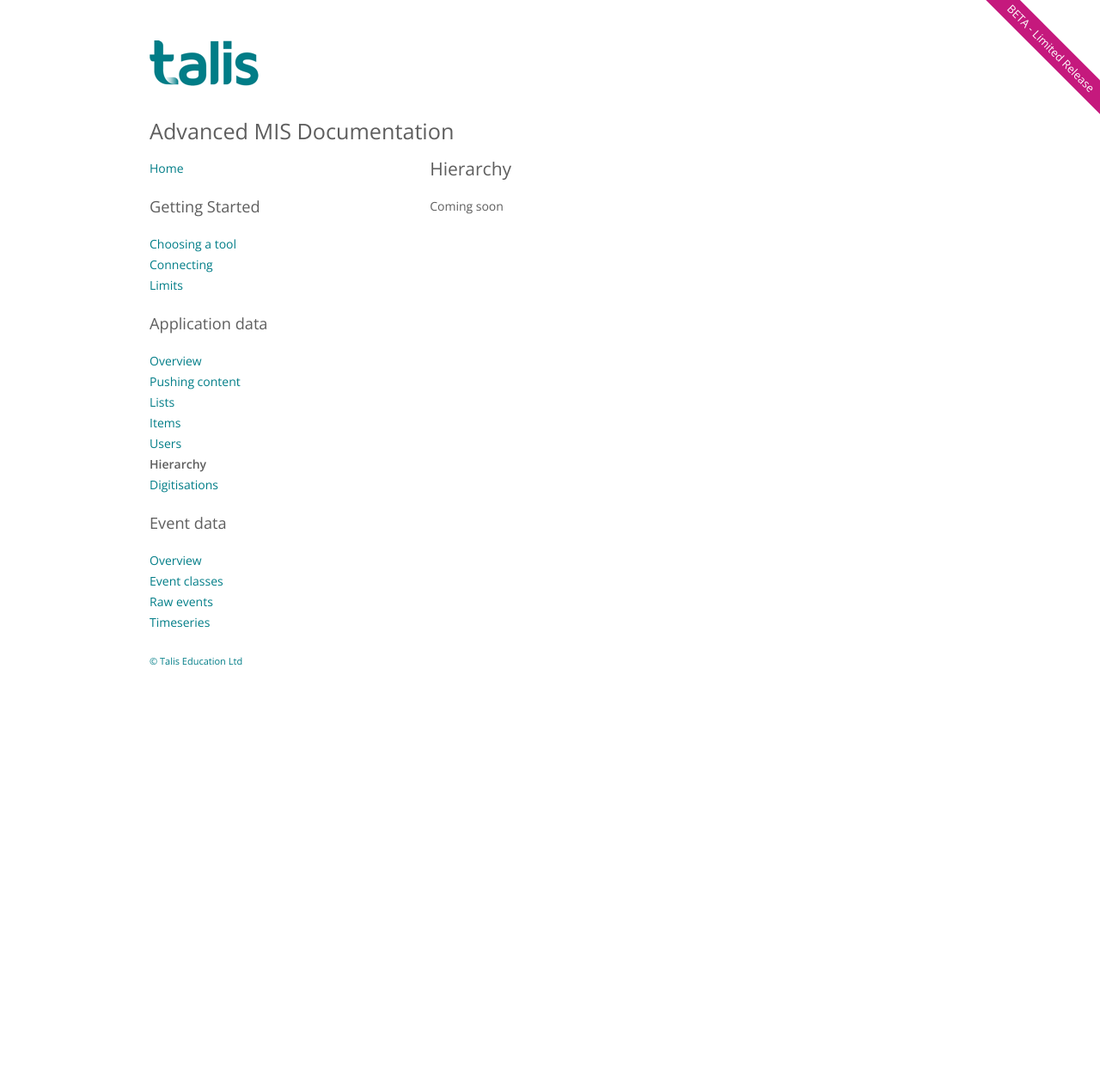
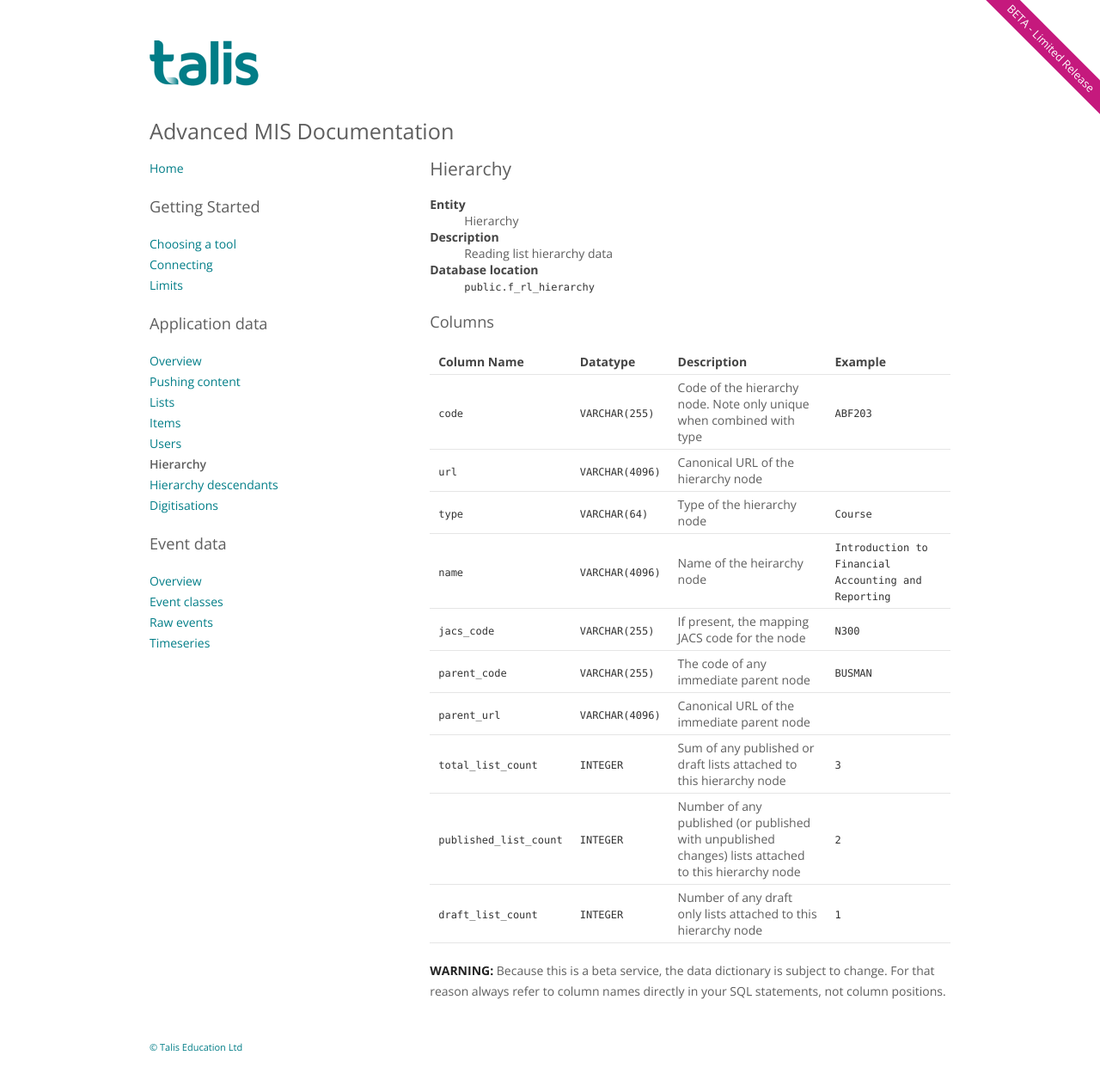
Before and after one commit to techfromsage/advanced-mis, a Jekyll site: the page built from topics/hierarchy.md, in a window 1280 px wide. Shown: the whole page at 86% size. Built offline with Jekyll 4.4.1, drawn with Linux system fonts in a browser that asks for light colours; before the commit the page ends 900 px from its top, so only the background shows below that.

Commit message:
Adding hierarchy documentation

```diff
--- a/_includes/nav.html
+++ b/_includes/nav.html
@@ -36,6 +36,9 @@
         <li{% if page.body_class == 'hierarchy' %} class="active"{% endif %}>
             <a href="{{ site.baseurl }}/topics/hierarchy.html">Hierarchy</a>
         </li>
+        <li{% if page.body_class == 'hierarchy-descendants' %} class="active"{% endif %}>
+            <a href="{{ site.baseurl }}/topics/hierarchy-descendants.html">Hierarchy descendants</a>
+        </li>
         <li{% if page.body_class == 'digitisations' %} class="active"{% endif %}>
             <a href="{{ site.baseurl }}/topics/digitisations.html">Digitisations</a>
         </li>
--- a/topics/hierarchy.md
+++ b/topics/hierarchy.md
@@ -4,4 +4,30 @@ title: Hierarchy
 body_class: hierarchy
 ---
 
-Coming soon
+<dl>
+  <dt>Entity</dt>
+  <dd>Hierarchy</dd>
+
+  <dt>Description</dt>
+  <dd>Reading list hierarchy data</dd>
+
+  <dt>Database location</dt>
+  <dd><code>public.f_rl_hierarchy</code></dd>
+</dl>
+
+### Columns
+
+| Column Name | Datatype | Description  | Example
+| --- | --- | --- | ---------- | --- |
+| `code` | `VARCHAR(255)` | Code of the hierarchy node. Note only unique when combined with type | `ABF203` |
+| `url` | `VARCHAR(4096)` |  Canonical URL of the hierarchy node | |
+| `type` | `VARCHAR(64)` | Type of the hierarchy node | `Course` |
+| `name` | `VARCHAR(4096)` | Name of the heirarchy node  | `Introduction to Financial Accounting and Reporting` |
+| `jacs_code` | `VARCHAR(255)` | If present, the mapping JACS code for the node | `N300` |
+| `parent_code` | `VARCHAR(255)` | The code of any immediate parent node | `BUSMAN` |
+| `parent_url` | `VARCHAR(4096)` | Canonical URL of the immediate parent node | |
+| `total_list_count` | `INTEGER` | Sum of any published or draft lists attached to this hierarchy node | `3` |
+| `published_list_count` | `INTEGER` | Number of any published (or published with unpublished changes) lists attached to this hierarchy node | `2` |
+| `draft_list_count` | `INTEGER` | Number of any draft only lists attached to this hierarchy node | `1` |
+
+**WARNING:** Because this is a beta service, the data dictionary is subject to change. For that reason always refer to column names directly in your SQL statements, not column positions.
```
Also changed, not shown: topics/hierarchy-descendants.md (added, +42 -0 lines).
